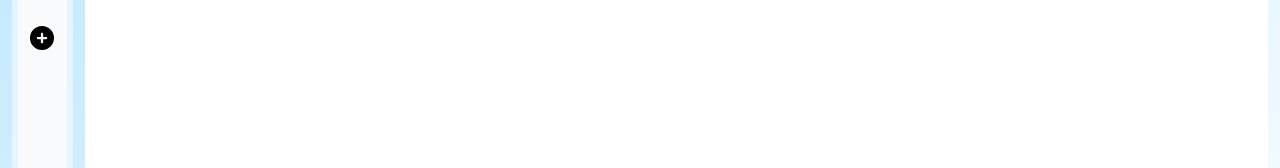
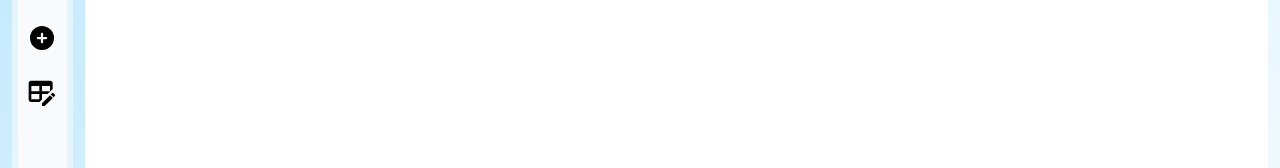
Before and after one commit to DannyCastro18/fast_training2.0, a React (Vite) app: page /trainer/documents in a window 1280 px wide. Shown: the part 292-460 px from the top of the page. Built offline with nearby package versions, Linux system fonts and the light colour scheme.

Commit message:
icono añadido

```diff
--- a/src/components/Icons.jsx
+++ b/src/components/Icons.jsx
@@ -99,4 +99,10 @@ function DeleteIcon(){
     )
 }
 
-export { HomeIcon, TeamIcon, FolderIcon, ConfigIcon, NotificationIcon, CreateTeamIcon, ThemeIcon, HelpIcon, ExitIcon, IncidentsIcon, BackIcon, MagicIcon,TextIcon, BoldIcon, EraserIcon, ScissorsIcon, ZoomIcon, ZoomOutIcon, SaveIcon, DeleteIcon};
+function EditMeso() {
+    return (
+        <svg xmlns="http://www.w3.org/2000/svg" width="2em" height="2em" viewBox="0 0 24 24"><path fill="#000000" d="m21.7 13.35l-1 1l-2.05-2.05l1-1c.21-.22.56-.22.77 0l1.28 1.28c.22.21.22.56 0 .77M12 18.94l6.07-6.06l2.05 2.05L14.06 21H12zM4 2h14a2 2 0 0 1 2 2v4.17L16.17 12H12v4.17L10.17 18H4a2 2 0 0 1-2-2V4a2 2 0 0 1 2-2m0 4v4h6V6zm8 0v4h6V6zm-8 6v4h6v-4z"></path></svg>
+    )
+}
+
+export { HomeIcon, TeamIcon, FolderIcon, ConfigIcon, NotificationIcon, CreateTeamIcon, ThemeIcon, HelpIcon, ExitIcon, IncidentsIcon, BackIcon, MagicIcon,TextIcon, BoldIcon, EraserIcon, ScissorsIcon, ZoomIcon, ZoomOutIcon, SaveIcon, DeleteIcon, EditMeso};
--- a/src/components/Navbar/NavbarTrainer.jsx
+++ b/src/components/Navbar/NavbarTrainer.jsx
@@ -1,5 +1,5 @@
 import { Link, useLocation } from "react-router-dom";
-import { HomeIcon, TeamIcon, FolderIcon, ConfigIcon, NotificationIcon, CreateTeamIcon, ThemeIcon, HelpIcon, ExitIcon } from "../Icons"
+import { HomeIcon, TeamIcon, FolderIcon, ConfigIcon, NotificationIcon, CreateTeamIcon, ThemeIcon, HelpIcon, ExitIcon, EditMeso } from "../Icons"
 
 function NavbarTrainer() {
     const location = useLocation();
@@ -45,6 +45,12 @@ function NavbarTrainer() {
                             {/* <span className="hidden group-hover:inline text-neutral-500">Crear Equipo</span> */}
                         </Link>
                     </li>
+                    <li className="w-fit h-fit" >
+                        <Link to={"/trainer/editMesocycle"} className="flex hover:bg-neutral-300 justify-center items-center w-12 h-12 group-hover:w-full rounded gap-4" href="">
+                            <EditMeso />
+                            {/* <span className="hidden group-hover:inline text-neutral-500">Crear Equipo</span> */}
+                        </Link>
+                    </li>
                 </ul>
 
                 <ul className="flex gap-2 flex-col py-2">
```
